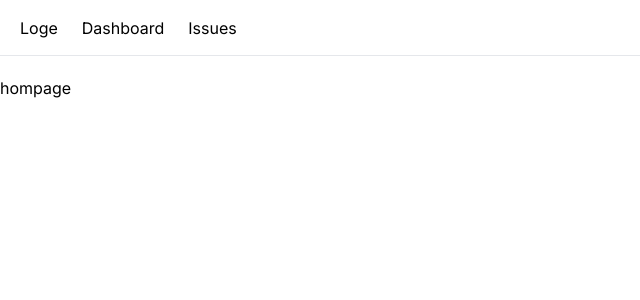
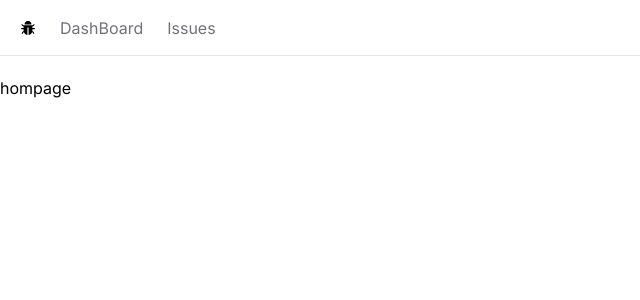
Before and after one commit to dmwcs/issue-tracker, a Next.js app: page / in a window 1280 px wide. Shown: the top 300 px of the page, without its empty margins (0-640 px from the left). Built offline with nearby package versions, Linux system fonts and the light colour scheme.

Commit message:
build the nav bar

```diff
--- a/app/NavBar.tsx
+++ b/app/NavBar.tsx
@@ -1,17 +1,28 @@
-import Link from "next/link";
+import Link from 'next/link';
+import { AiFillBug } from 'react-icons/ai';
 
 function NavBar() {
+  const links = [
+    { label: 'DashBoard', href: '/' },
+    { label: 'Issues', href: '/' },
+  ];
+
   return (
     <div>
-      <nav className="flex space-x-6 border-b mb-5 px-5 h-14 items-center">
-        <Link href="/">Loge</Link>
+      <nav className="space-x-6 border-b mb-5 px-5 h-14 flex items-center">
+        <Link href="/">
+          <AiFillBug />
+        </Link>
         <ul className="flex space-x-6">
-          <li>
-            <Link href="/">Dashboard</Link>
-          </li>
-          <li>
-            <Link href="/issues">Issues</Link>
-          </li>
+          {links.map(({ href, label }) => (
+            <Link
+              href={href}
+              key={label}
+              className="text-zinc-500 hover:text-zinc-800 transition-colors "
+            >
+              {label}
+            </Link>
+          ))}
         </ul>
       </nav>
     </div>
--- a/app/page.tsx
+++ b/app/page.tsx
@@ -1,4 +1,4 @@
-import Image from "next/image";
+import Image from 'next/image';
 
 export default function Home() {
   return <div>hompage</div>;
--- a/package.json
+++ b/package.json
@@ -12,7 +12,8 @@
   "dependencies": {
     "next": "13.5.4",
     "react": "^18",
-    "react-dom": "^18"
+    "react-dom": "^18",
+    "react-icons": "^4.11.0"
   },
   "devDependencies": {
     "@types/node": "^20",
```
Also changed, not shown: app/layout.tsx (+7 -7 lines), tailwind.config.ts (+7 -7 lines), 2 other files (tests, documents, lock files or other folders).
